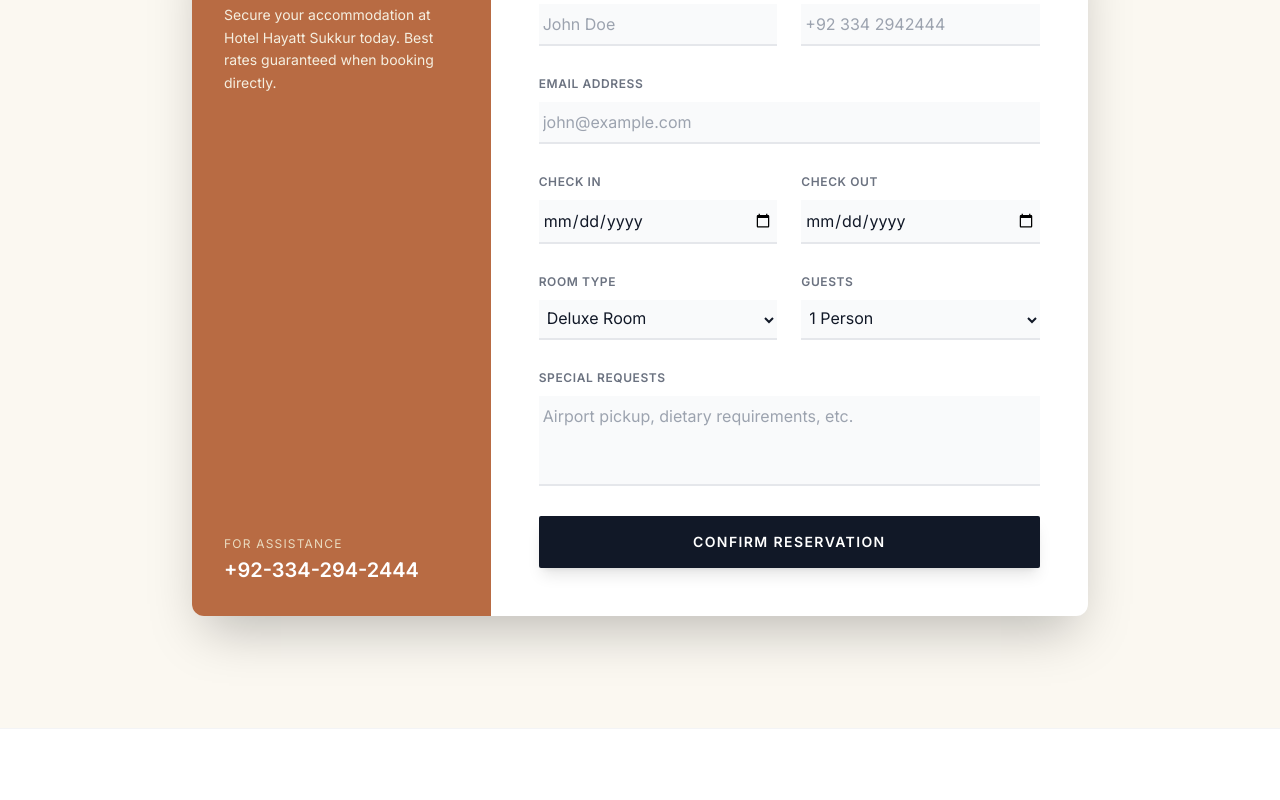
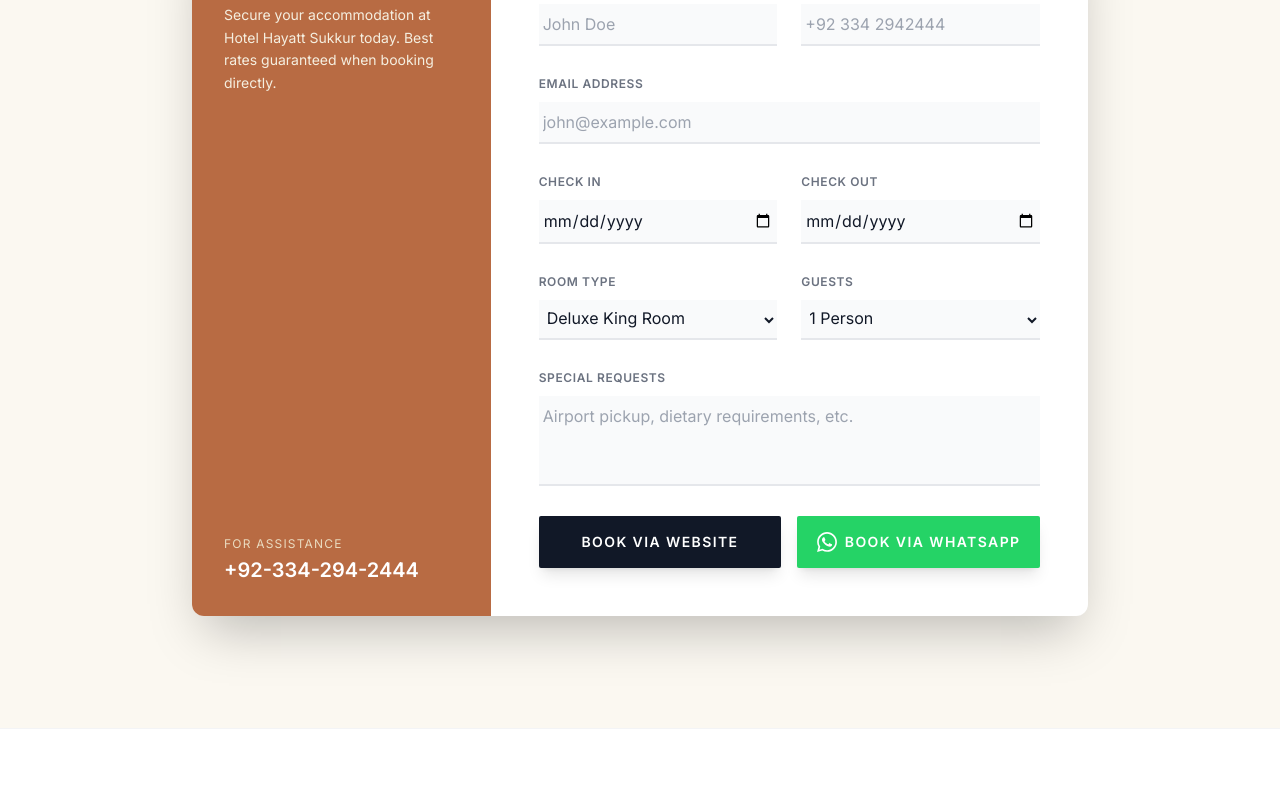
Before and after one commit to mehdihassan301/hayathotelsuk, a React (Vite) app: page / in a window 1280 px wide. Shown: the part 4236-5036 px from the top of the page. Built offline with nearby package versions, Linux system fonts and the light colour scheme; a web font is replaced by a local one.

Commit message:
Update BookingForm.tsx

```diff
--- a/components/BookingForm.tsx
+++ b/components/BookingForm.tsx
@@ -15,6 +15,25 @@
 
   const handleChange = (e: React.ChangeEvent<HTMLInputElement | HTMLSelectElement | HTMLTextAreaElement>) => {
     setFormData({ ...formData, [e.target.name]: e.target.value });
+  };
+
+  const constructWhatsAppMessage = () => {
+    const text = `Hello Hotel Hayatt Sukkur, I would like to make a reservation:
+*Name:* ${formData.name || 'N/A'}
+*Phone:* ${formData.phone || 'N/A'}
+*Email:* ${formData.email || 'N/A'}
+*Room Type:* ${formData.roomType}
+*Check In:* ${formData.checkIn || 'N/A'}
+*Check Out:* ${formData.checkOut || 'N/A'}
+*Guests:* ${formData.guests}
+*Special Requests:* ${formData.specialRequests || 'None'}`;
+
+    return `https://wa.me/923342942444?text=${encodeURIComponent(text)}`;
+  };
+
+  const handleWhatsAppClick = (e: React.FormEvent) => {
+    e.preventDefault();
+    window.open(constructWhatsAppMessage(), '_blank');
   };
 
   const handleSubmit = (e: React.FormEvent) => {
@@ -42,7 +61,7 @@
 
         {/* Form Side */}
         <div className="md:w-2/3 p-8 lg:p-12">
-          <form onSubmit={handleSubmit} className="space-y-6">
+          <form className="space-y-6">
             <div className="grid md:grid-cols-2 gap-6">
               <div className="space-y-2">
                 <label className="text-xs uppercase tracking-wider font-bold text-gray-500 dark:text-gray-400">Full Name</label>
@@ -118,10 +137,10 @@
                   onChange={handleChange}
                 >
                   <option value="standard">Standard Room</option>
-                  <option value="deluxe">Deluxe Room</option>
+                  <option value="deluxe">Deluxe King Room</option>
                   <option value="twin">Executive Twin Room</option>
-                  <option value="family">Semi Deluxe Room</option>
-                  <option value="suite">Triple Bed Room</option>
+                  <option value="family">Family Suite</option>
+                  <option value="suite">Hayatt Royal Suite</option>
                 </select>
               </div>
               <div className="space-y-2">
@@ -152,12 +171,23 @@
               ></textarea>
             </div>
 
-            <button
-              type="submit"
-              className="w-full py-4 bg-gray-900 dark:bg-brand-500 hover:bg-brand-600 text-white font-bold uppercase tracking-widest text-sm rounded-sm transition-all shadow-lg hover:shadow-xl mt-4"
-            >
-              Confirm Reservation
-            </button>
+            <div className="grid md:grid-cols-2 gap-4 mt-4">
+              <button
+                type="button"
+                onClick={handleSubmit}
+                className="w-full py-4 bg-gray-900 dark:bg-brand-500 hover:bg-brand-600 text-white font-bold uppercase tracking-widest text-sm rounded-sm transition-all shadow-lg hover:shadow-xl"
+              >
+                Book via Website
+              </button>
+              <button
+                type="button"
+                onClick={handleWhatsAppClick}
+                className="w-full py-4 bg-[#25D366] hover:bg-[#1ebd5e] text-white font-bold uppercase tracking-widest text-sm rounded-sm transition-all shadow-lg hover:shadow-xl flex items-center justify-center gap-2"
+              >
+                <svg className="w-5 h-5 fill-current" viewBox="0 0 24 24"><path d="M.057 24l1.687-6.163c-1.041-1.804-1.588-3.849-1.587-5.946.003-6.556 5.338-11.891 11.893-11.891 3.181.001 6.167 1.24 8.413 3.488 2.245 2.248 3.481 5.236 3.48 8.414-.003 6.557-5.338 11.892-11.893 11.892-1.99-.001-3.951-.5-5.688-1.448l-6.305 1.654zm6.597-3.807c1.676.995 3.276 1.591 5.392 1.592 5.448 0 9.886-4.434 9.889-9.885.002-5.462-4.415-9.89-9.881-9.892-5.452 0-9.887 4.434-9.889 9.884-.001 2.225.651 3.891 1.746 5.634l-.999 3.648 3.742-.981zm11.387-5.464c-.074-.124-.272-.198-.57-.347-.297-.149-1.758-.868-2.031-.967-.272-.099-.47-.149-.669.149-.198.297-.768.967-.941 1.165-.173.198-.347.223-.644.074-.297-.149-1.255-.462-2.39-1.475-.883-.788-1.48-1.761-1.653-2.059-.173-.297-.018-.458.13-.606.134-.133.297-.347.446-.521.151-.172.2-.296.3-.495.099-.198.05-.372-.025-.521-.075-.148-.669-1.611-.916-2.206-.242-.579-.487-.501-.669-.51l-.57-.01c-.198 0-.52.074-.792.372s-1.04 1.016-1.04 2.479 1.065 2.876 1.213 3.074c.149.198 2.095 3.2 5.076 4.487.709.306 1.263.489 1.694.626.712.226 1.36.194 1.872.118.571-.085 1.758-.719 2.006-1.413.248-.695.248-1.29.173-1.414z"/></svg>
+                Book via WhatsApp
+              </button>
+            </div>
           </form>
         </div>
       </div>
```
